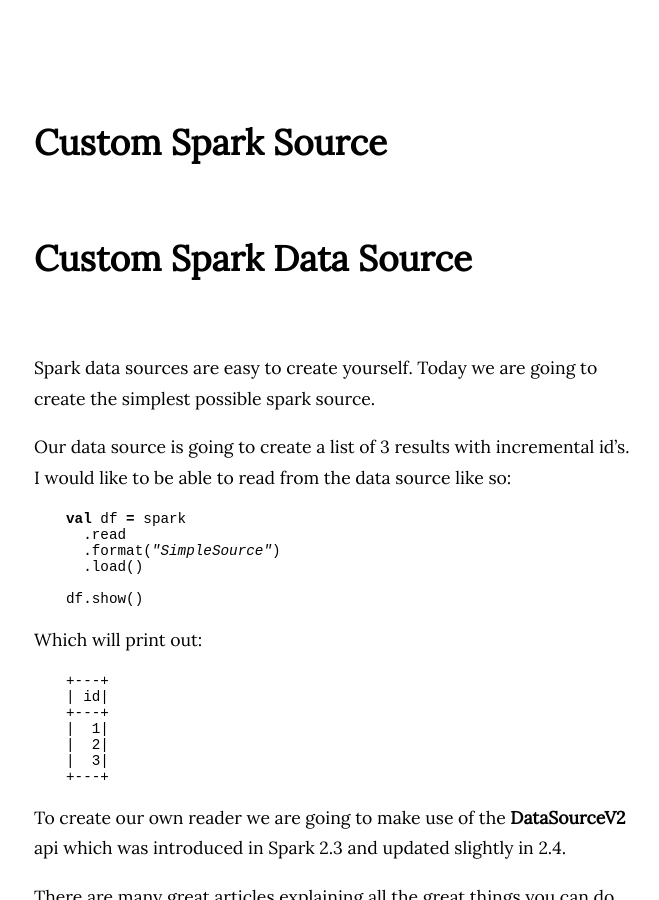
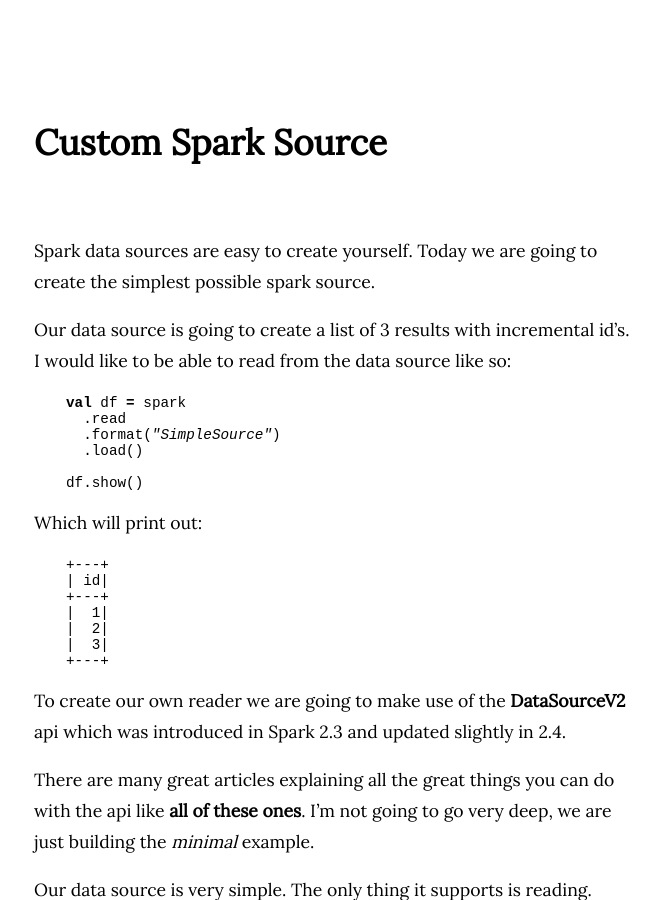
Before and after one commit to eamontaaffe/eamontaaffe.github.io, a Jekyll site: the page built from _posts/2019-04-05-custom-spark-source.md, in a window 1280 px wide and 900 px high. Shown: the whole window, without its empty margins (306-965 px from the left). Built offline with Jekyll 4.4.1, drawn with Linux system fonts in a browser that asks for light colours; our own code applies the rules of GitHub Pages for plain Markdown files.

Commit message:
Don't need heading

```diff
--- a/_posts/2019-04-05-custom-spark-source.md
+++ b/_posts/2019-04-05-custom-spark-source.md
@@ -1,5 +1,3 @@
-# Custom Spark Data Source
-
 Spark data sources are easy to create yourself. Today we are going to create the simplest possible spark source.
 
 Our data source is going to create a list of 3 results with incremental id's. I would like to be able to read from the data source like so:
```
